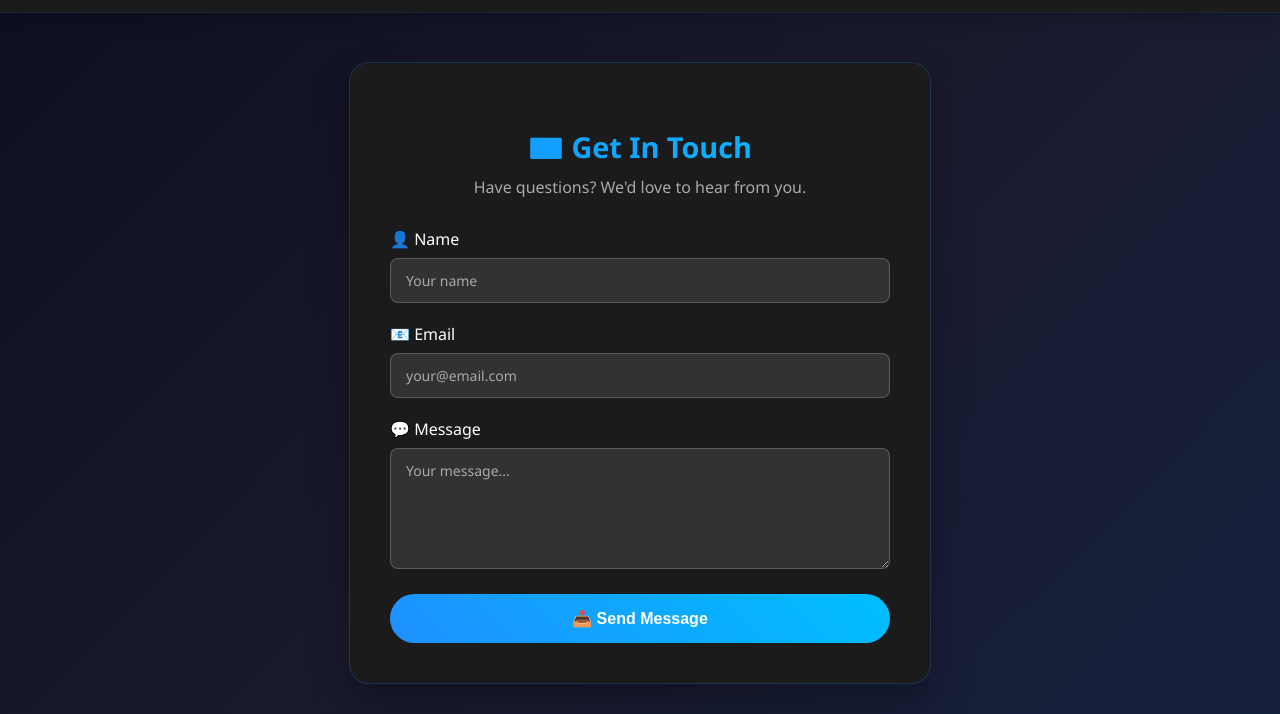
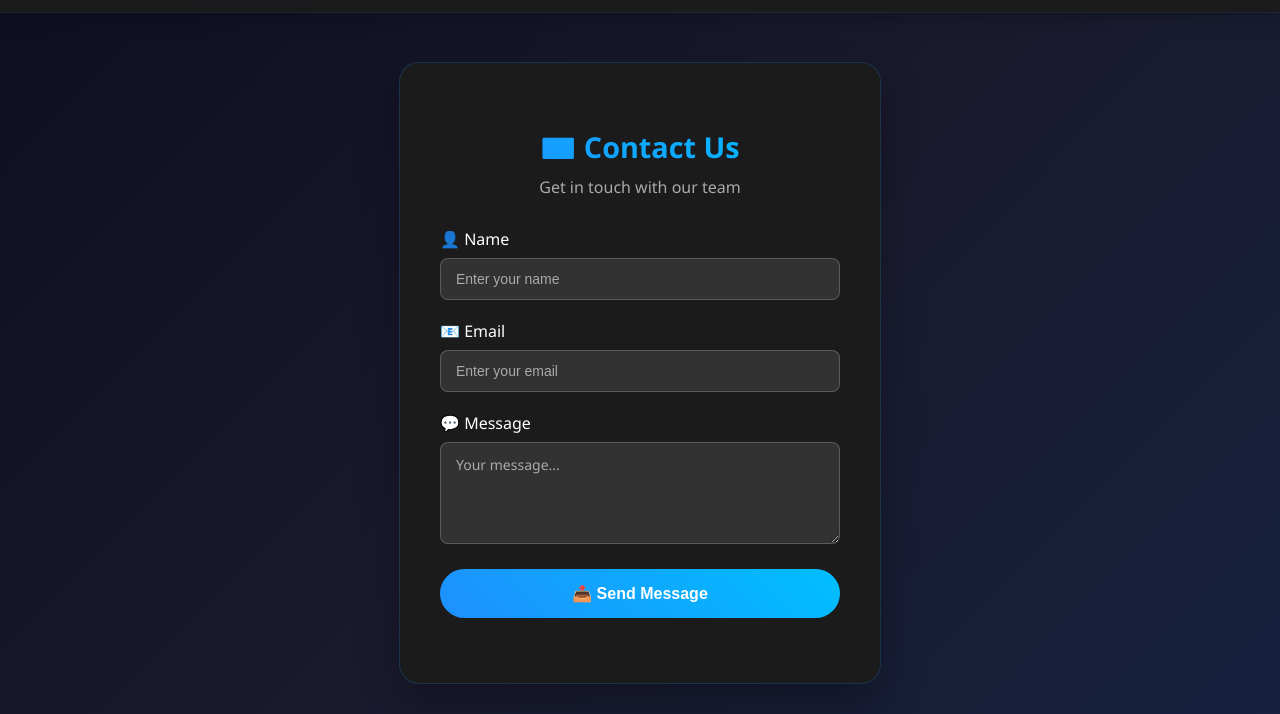
Before and after one commit to KMSiam/StreamWeb, a plain HTML site: page contact.html in a window 1280 px wide. Shown: the part 86-800 px from the top of the page. Drawn offline with Linux system fonts and the light colour scheme.

Commit message:
update contact

```diff
--- a/contact.html
+++ b/contact.html
@@ -32,29 +32,32 @@
         </nav>
     </header>
     <main>
-        <section class="contact-section">
-            <div class="contact-form-container">
-                <div class="contact-header">
-                    <h2>📧 Get In Touch</h2>
-                    <p>Have questions? We'd love to hear from you.</p>
+        <section class="signin-section">
+            <div class="signin-form-container">
+                <div class="signin-header">
+                    <h2>📧 Contact Us</h2>
+                    <p>Get in touch with our team</p>
                 </div>
-                <form class="contact-form" onsubmit="handleContact(event)">
+
+                <form class="signin-form" onsubmit="handleContact(event)">
                     <div class="form-group">
                         <label for="name">👤 Name</label>
-                        <input type="text" id="name" name="name" placeholder="Your name" required>
+                        <input type="text" id="name" name="name" placeholder="Enter your name" required>
                     </div>
 
                     <div class="form-group">
                         <label for="email">📧 Email</label>
-                        <input type="email" id="email" name="email" placeholder="your@email.com" required>
+                        <input type="email" id="email" name="email" placeholder="Enter your email" required>
                     </div>
 
                     <div class="form-group">
                         <label for="message">💬 Message</label>
-                        <textarea id="message" name="message" rows="5" placeholder="Your message..." required></textarea>
+                        <textarea id="message" name="message" rows="4" placeholder="Your message..." required></textarea>
                     </div>
 
-                    <button type="submit" class="contact-btn">📤 Send Message</button>
+                    <button type="submit" class="signin-btn">
+                        📤 Send Message
+                    </button>
                 </form>
             </div>
         </section>
@@ -108,13 +111,13 @@
     <script>
         function handleContact(event) {
             event.preventDefault();
-            const container = document.querySelector('.contact-form-container');
+            const container = document.querySelector('.signin-form-container');
             container.innerHTML = `
                 <div class="success-message">
                     <div class="success-icon">✓</div>
                     <h2>Message Sent!</h2>
                     <p>Thank you for contacting us. We'll get back to you soon.</p>
-                    <button onclick="window.location.href='index.html'" class="btn-primary">🏠 Go to Home</button>
+                    <button onclick="window.location.href='index.html'" class="signin-btn">🏠 Go to Home</button>
                 </div>
             `;
         }
--- a/styles.css
+++ b/styles.css
@@ -3029,3 +3029,29 @@ nav {
     transform: translateY(-2px);
     box-shadow: 0 5px 15px rgba(30, 144, 255, 0.4);
 }
+/* Textarea styling for contact form */
+.signin-form textarea {
+    width: 100%;
+    padding: 12px 15px;
+    border: 1px solid rgba(255, 255, 255, 0.2);
+    border-radius: 8px;
+    background: rgba(255, 255, 255, 0.1);
+    color: #fff;
+    font-size: 14px;
+    transition: all 0.3s ease;
+    box-sizing: border-box;
+    font-family: inherit;
+    resize: vertical;
+    min-height: 100px;
+}
+
+.signin-form textarea:focus {
+    outline: none;
+    border-color: #1e90ff;
+    background: rgba(255, 255, 255, 0.15);
+    box-shadow: 0 0 10px rgba(30, 144, 255, 0.3);
+}
+
+.signin-form textarea::placeholder {
+    color: #aaa;
+}
```
